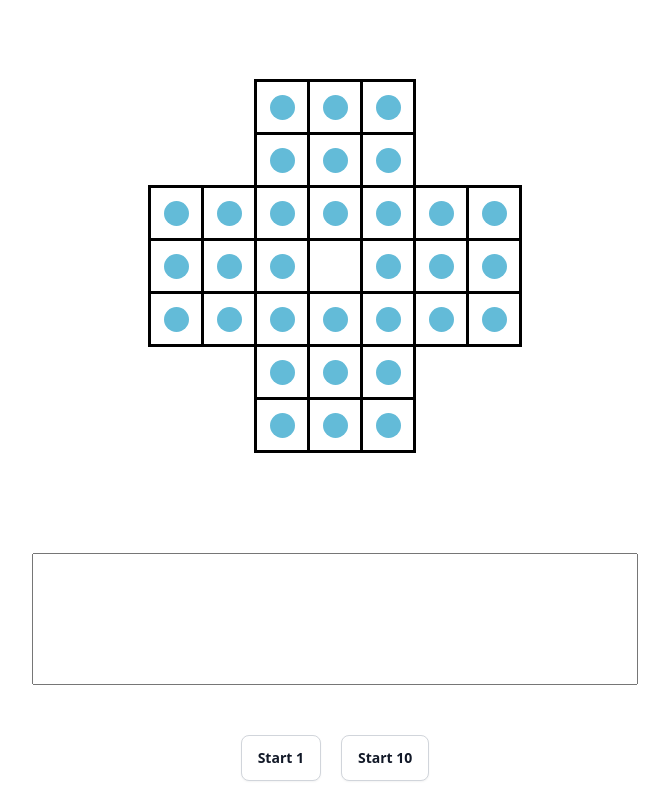
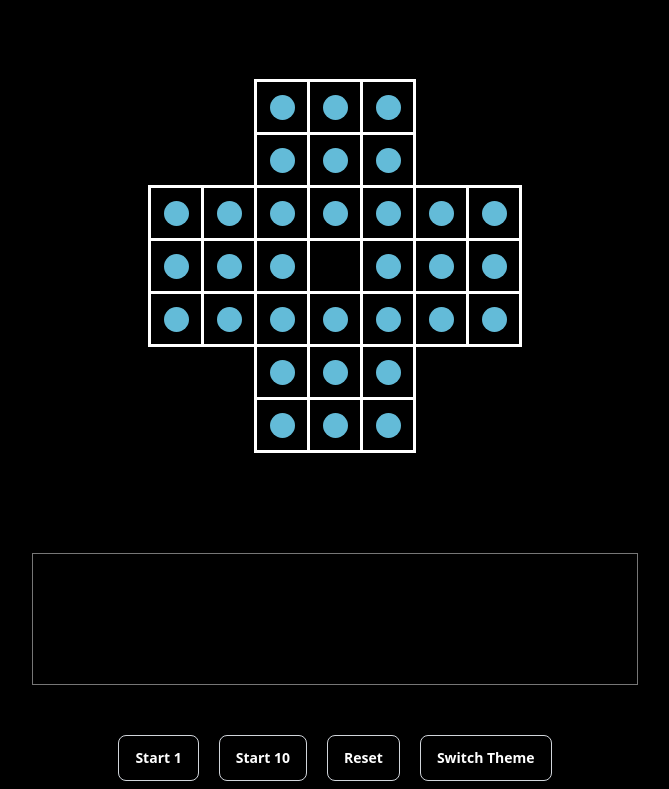
Before and after one commit to notV3NOM/PegSolitaire, a plain HTML site: page index.html in a window 1280 px wide. Shown: the part 113-902 px from the top of the page, without its empty margins (305-974 px from the left). Drawn offline with Linux system fonts and the light colour scheme.

Commit message:
Add dark-mode

```diff
--- a/index.html
+++ b/index.html
@@ -11,7 +11,7 @@
     <link rel="stylesheet" href="styles.css" />
     <script src="script.js" defer></script>
   </head>
-  <body>
+  <body class="dark-mode">
     <div class="header">Peg Solitaire</div>
     <div class="boardContainer" id="boardContainerID"></div>
     <textarea
@@ -19,6 +19,7 @@
       id="textContainerID"
       rows="7"
       cols="60"
+      readonly
     ></textarea>
     <div class="buttonContainer">
       <button onclick="RunExperiment(1);" class="button-39" role="button">
@@ -27,9 +28,16 @@
       <button onclick="RunExperiment(10);" class="button-39" role="button">
         Start 10
       </button>
-      <!-- <button onclick="RunExperiment(100);" class="button-39" role="button">
-        Start 100
-      </button> -->
+      <button onclick="ResetBoard();" class="button-39" role="button">
+        Reset
+      </button>
+      <button
+        onclick="document.body.classList.toggle('dark-mode');"
+        class="button-39"
+        role="button"
+      >
+        Switch Theme
+      </button>
     </div>
   </body>
 </html>
--- a/styles.css
+++ b/styles.css
@@ -143,3 +143,23 @@
 .button-39:focus-visible {
   box-shadow: none;
 }
+
+.dark-mode {
+  background-color: black;
+  color: white;
+
+  .textContainer {
+    background-color: black;
+    color: white;
+  }
+
+  .button-39 {
+    background-color: #000000;
+    color: #ffffff;
+    box-shadow: 0 1px 2px 0 rgba(49, 49, 49, 0.05);
+  }
+
+  .button-39:hover {
+    background-color: rgb(28, 28, 28);
+  }
+}
```
